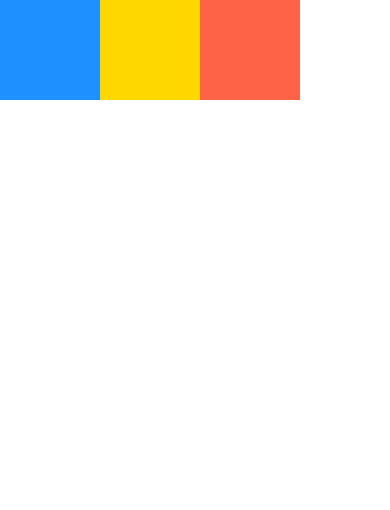
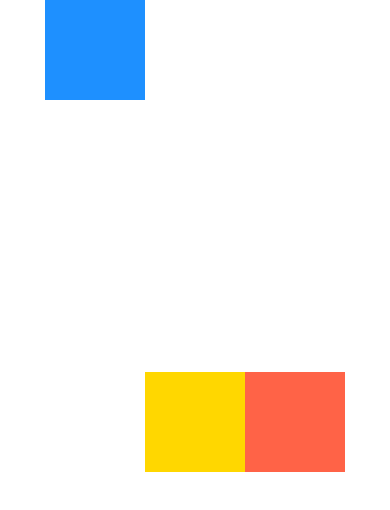
Before and after one commit to chanakaSubasinghe/FirstApp-React-Native, a React Native app: screen / in a window 390 px wide. Shown: the top 510 px of the page. Built offline with nearby package versions, Linux system fonts and the light colour scheme.

Commit message:
add justifyContent, alignItems, alignSelf components

```diff
--- a/App.js
+++ b/App.js
@@ -9,13 +9,16 @@ export default function App() {
     <View style={{
       backgroundColor: '#fff',
       flex: 1,
-      flexDirection: 'row'
+      flexDirection: 'row', // horizontal
+      justifyContent: 'center', // main or primary axis
+      alignItems: 'center' // secondary axis -> default is stretch
     }}>
 
       <View style={{
         backgroundColor: 'dodgerblue',
         width: 100,
-        height: 100
+        height: 100,
+        alignSelf: 'flex-start' // change individual item
       }} />
 
       <View style={{
```
